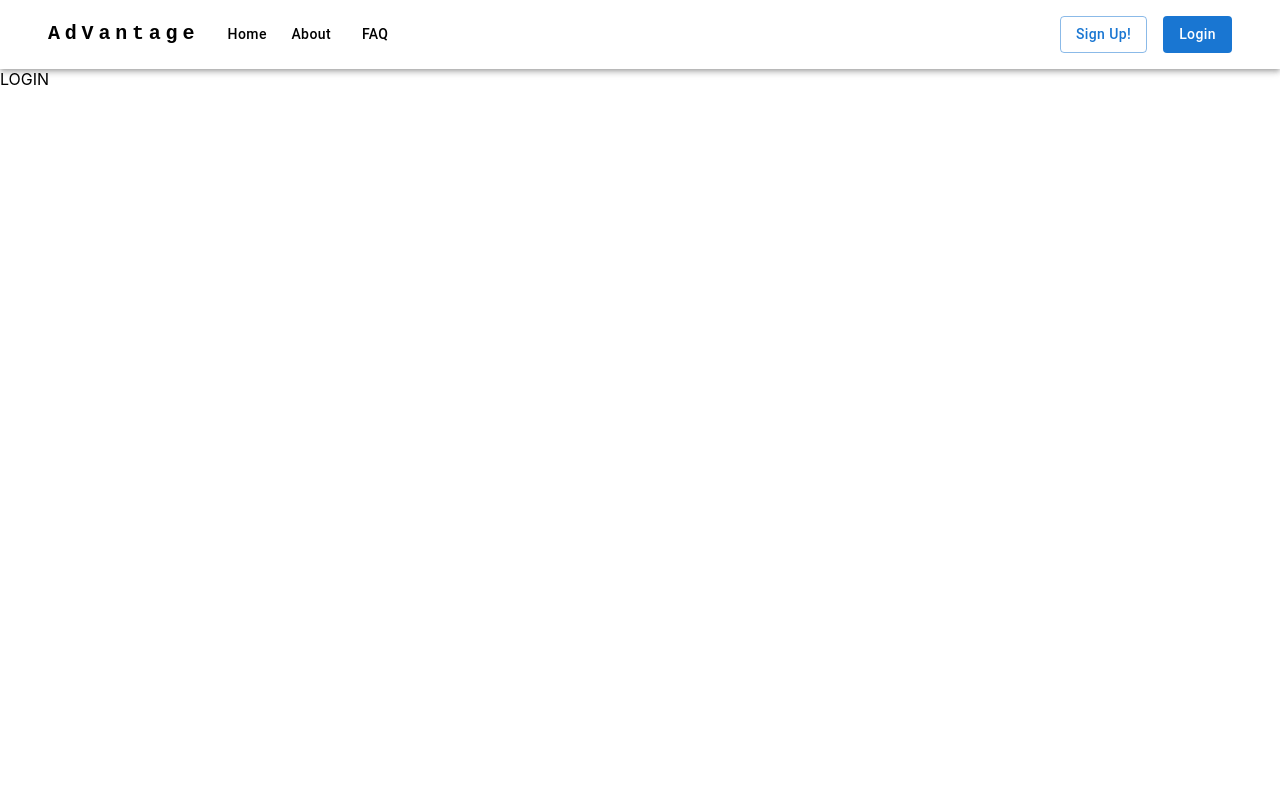
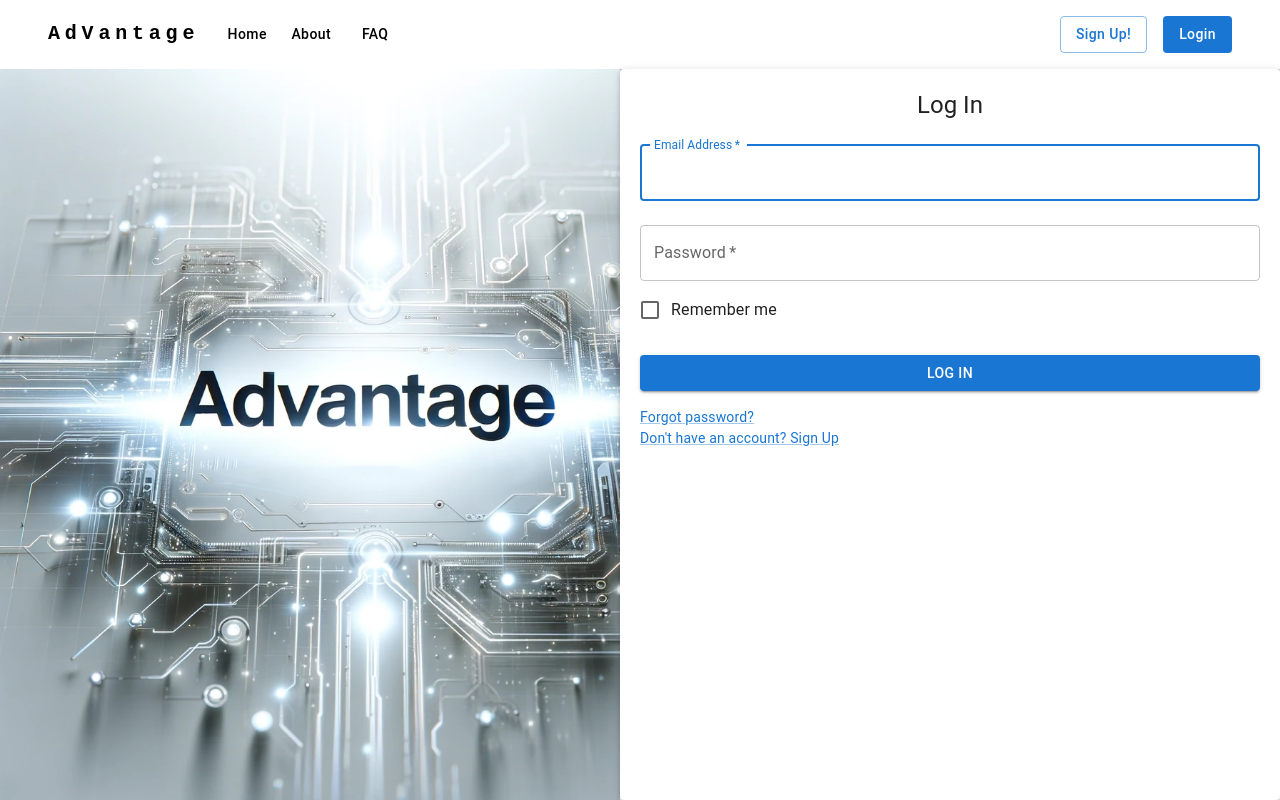
Before and after one commit to MelihFazl/AdVantage, a React (Create React App) app in the folder frontend/advantage/: page /login in a window 1280 px wide. Built offline with nearby package versions, Linux system fonts and the light colour scheme.

Commit message:
Fronted Login Page

```diff
--- a/frontend/advantage/src/pages/login-page/index.jsx
+++ b/frontend/advantage/src/pages/login-page/index.jsx
@@ -1,5 +1,78 @@
 import { TopBarHome } from "../../common/top-bar-home";
+import React, { useState } from 'react';
+import { Container, Box, TextField, Checkbox, FormControlLabel, Button, Typography, Link, Paper} from '@mui/material';
+import yourImage from '../../assets/images/login.png';
 
 export const LoginPage = () => {
-    return(<div><TopBarHome/>LOGIN</div>)
-}
+  const [email, setEmail] = useState('');
+  const [password, setPassword] = useState('');
+  const [rememberMe, setRememberMe] = useState(false);
+
+  const handleSubmit = (event) => {
+    event.preventDefault();
+    // Handle the login logic here
+    console.log('Email:', email);
+    console.log('Password:', password);
+    console.log('Remember Me:', rememberMe);
+  };
+
+  return (
+    <Container maxWidth="false" disableGutters sx={{ display: 'flex', flexDirection: 'column', height: '100vh' }}>
+      <TopBarHome />
+      <Box sx={{ display: 'flex', flexGrow: 1 }}>
+        <Box sx={{ width: '50%', height: '100%', backgroundImage: `url(${yourImage})`, backgroundSize: 'cover' }} />
+        <Paper elevation={3} sx={{ display: 'flex', flexDirection: 'column', alignItems: 'center', padding: '20px', width: '50%' }}>
+          <Typography component="h1" variant="h5">
+            Log In
+          </Typography>
+          <Box component="form" onSubmit={handleSubmit} noValidate sx={{ mt: 1, width: '100%' }}>
+            <TextField
+              margin="normal"
+              required
+              fullWidth
+              id="email"
+              label="Email Address"
+              name="email"
+              autoComplete="email"
+              autoFocus
+              value={email}
+              onChange={(e) => setEmail(e.target.value)}
+            />
+            <TextField
+              margin="normal"
+              required
+              fullWidth
+              name="password"
+              label="Password"
+              type="password"
+              id="password"
+              autoComplete="current-password"
+              value={password}
+              onChange={(e) => setPassword(e.target.value)}
+            />
+            <FormControlLabel
+              control={<Checkbox value="remember" color="primary" checked={rememberMe} onChange={(e) => setRememberMe(e.target.checked)} />}
+              label="Remember me"
+            />
+            <Button
+              type="submit"
+              fullWidth
+              variant="contained"
+              sx={{ mt: 3 }}
+            >
+              Log In
+            </Button>
+            <Link href="#" variant="body2" sx={{ display: 'block', mt: 2 }}>
+              Forgot password?
+            </Link>
+            <Link href="#" variant="body2">
+              {"Don't have an account? Sign Up"}
+            </Link>
+          </Box>
+        </Paper>
+      </Box>
+    </Container>
+  );
+};
+
+export default LoginPage;
```
Also changed, not shown: frontend/advantage/src/assets/images/login.png (added).
